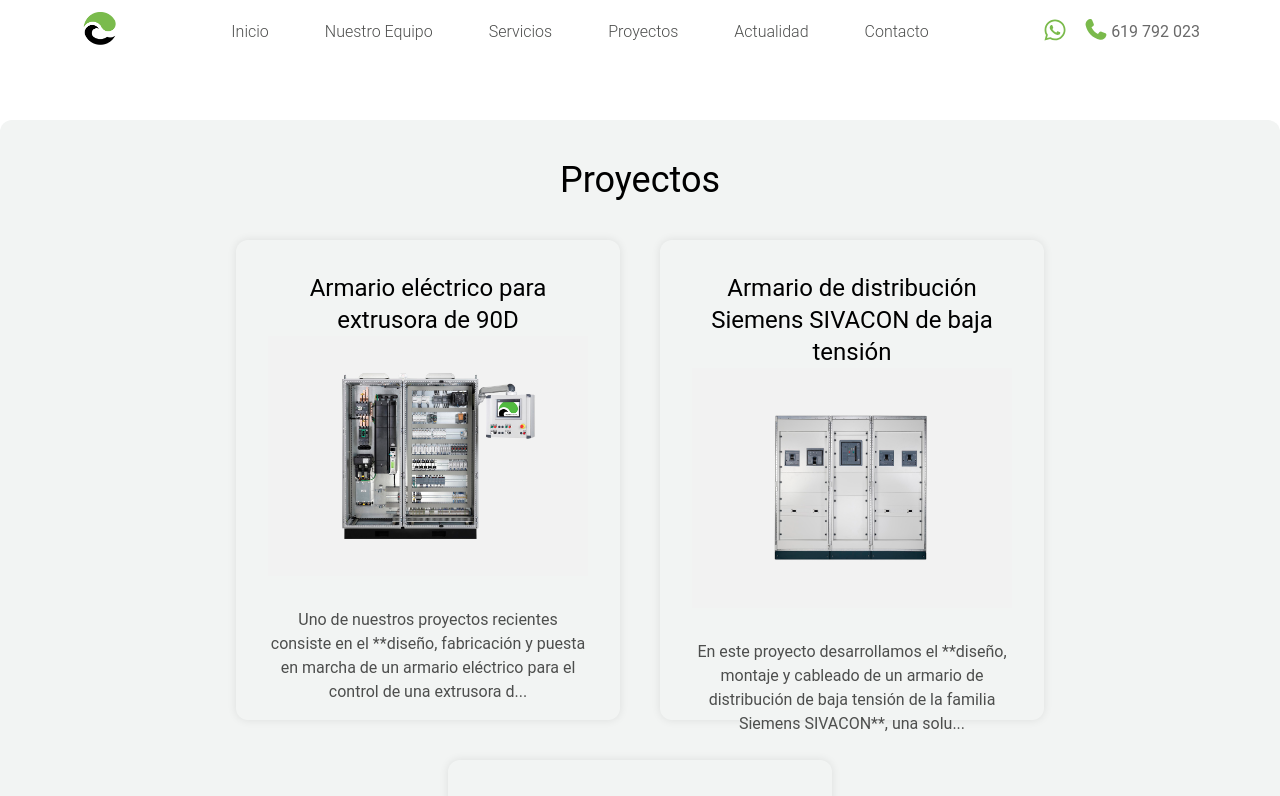
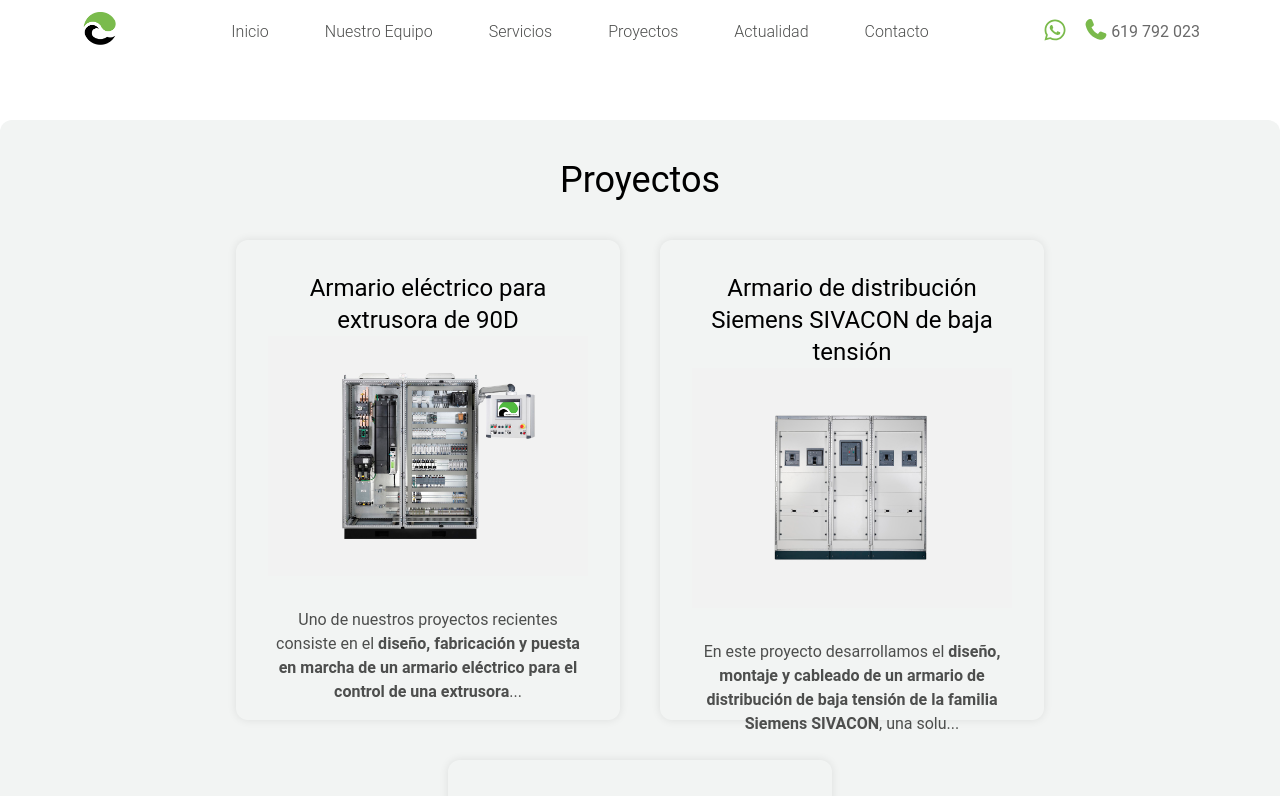
Before and after one commit to kvi-ki/explinsolutions, a Next.js app: page /proyectos in a window 1280 px wide. Shown: the top 796 px of the page. Built offline with nearby package versions, Linux system fonts and the light colour scheme.

Commit message:
feat: add Markdown to PostCard

```diff
--- a/src/components/postCard/PostCard.tsx
+++ b/src/components/postCard/PostCard.tsx
@@ -1,4 +1,6 @@
 import Link from 'next/link';
+import ReactMarkdown from 'react-markdown';
+
 import AppImage from '../appImage/AppImage';
 
 type PostCardProps = {
@@ -25,7 +27,16 @@
           className="w-80 h-60 object-cover"
           alt={imageAlt}
         ></AppImage>
-        <p className="text-text text-center">{description.slice(0, 150)}...</p>
+        <ReactMarkdown
+          components={{
+            p: ({ children }) => <p className="text-text text-center">{children}</p>,
+            strong: ({ children }) => (
+              <strong className="font-semibold text-text">{children}</strong>
+            )
+          }}
+        >
+          {`${description.slice(0, 150)}...`}
+        </ReactMarkdown>
       </div>
     </Link>
   );
--- a/src/data/projects.json
+++ b/src/data/projects.json
@@ -24,7 +24,7 @@
       }
     ],
     "paragraps": [
-      "Uno de nuestros proyectos recientes consiste en el **diseño, fabricación y puesta en marcha de un armario eléctrico para el control de una extrusora de 90D**.",
+      "Uno de nuestros proyectos recientes consiste en el **diseño, fabricación y puesta en marcha de un armario eléctrico para el control de una extrusora** de 90D**.",
       "El sistema se compone de **dos secciones diferenciadas: potencia y control**.",
       "- En la **parte de potencia** se integra el **interruptor general** y el **control del motor principal**, un **variador Control Techniques M700 de 170 kW**, que garantiza un funcionamiento preciso y eficiente de la extrusora.",
       "- En la **parte de control** se gestiona toda la zona de **calefacción del cilindro y del cabezal**, así como los **ventiladores de refrigeración**, mediante **relés de estado sólido** que aseguran una regulación estable y duradera.Además, esta sección alberga el **PLC** encargado de la automatización del proceso y un **panel operador Siemens TP1200**, que permite al usuario supervisar y ajustar los parámetros de producción de forma sencilla e intuitiva.",
```
